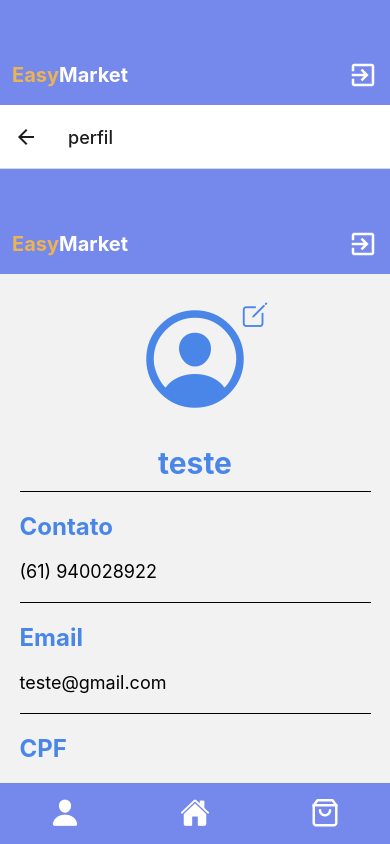
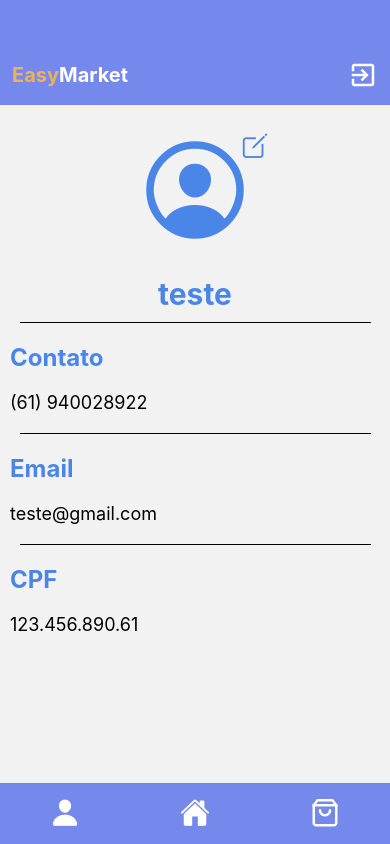
Before and after one commit to DaviMarinho/PlanBots-EasyMarket, a React Native app in the folder Frontend/: screen /perfil in a window 390 px wide. Built offline with nearby package versions, Linux system fonts and the light colour scheme.

Commit message:
adjust code
Signed-off-by: yukioz <yukio.link@gmail.com>

```diff
--- a/Frontend/App.js
+++ b/Frontend/App.js
@@ -11,7 +11,7 @@ import storePage from './src/scenes/storePage';
 import editUser from './src/scenes/editUser';
 import Navbar from './src/components/navbar';
 import Header from './src/components/header';
-import editStore from './src/scenes/editStore';
+// import editStore from './src/scenes/editStore';
 
 const Stack = createNativeStackNavigator();
 
@@ -19,7 +19,10 @@ const App = () => {
   return (
     <NavigationContainer>
       <Header />
-      <Stack.Navigator>
+      <Stack.Navigator
+        initialRouteName="home"
+        screenOptions={{ headerShown: false}}
+      >
         <Stack.Screen
           name="home"
           component={HomePage}
@@ -59,11 +62,11 @@ const App = () => {
           component={editUser}
           options={{ headerShown: false }}
         />
-        <Stack.Screen
+        {/* <Stack.Screen
           name="editStore"
           component={editStore}
           options={{ headerShown: false }}
-        />
+        /> */}
       </Stack.Navigator>
       <Navbar />
     </NavigationContainer>
--- a/Frontend/src/scenes/storePage/index.js
+++ b/Frontend/src/scenes/storePage/index.js
@@ -1,81 +1,51 @@
-import React, { useState, useEffect } from 'react';
-import { StyleSheet, View, Text, ActivityIndicator } from 'react-native';
+import React, { useState, useEffect } from 'react'
+import { StyleSheet, StatusBar, View, Text, Button, TextInput } from 'react-native';
 import AsyncStorage from '@react-native-async-storage/async-storage';
+import Navbar from '../../components/navbar';
+import Header from '../../components/header';
 import { getStoreData } from '../../services/apiservices';
 import AntDesign from 'react-native-vector-icons/AntDesign';
 
-const storePage = ({ navigation }) => {
-  const [userdata, setUserdata] = useState();
-  const [storeID, setStoreID] = useState();
+const storePage = () => {
   const [storeName, setStoreName] = useState();
   const [storeDescription, setStoreDescription] = useState();
 
   const getStoreDataFromAPI = async () => {
     try {
-      await getStoreData(storeID)
+      const value = await AsyncStorage.getItem('@storage_Key');
+      const userStoreID = JSON.parse(value).storeID;
+      getStoreData(userStoreID)
         .then((r) => {
           setStoreName(r.data.storeName);
           setStoreDescription(r.data.storeDescription);
         });
     } catch (e) {
       console.error(e);
-    };
-  };
-
-  const getUserData = async () => {
-    try {
-      const value = await AsyncStorage.getItem('@storage_Key');
-      setUserdata(JSON.parse(value));
-      // setStoreID(userdata.storeID);
-    } catch (e) {
-      console.error(e);
-    };
+    }
+    getStoreData()
   }
 
   useEffect(() => {
-    if (userdata) {
-      console.log('userdata', userdata);
     getStoreDataFromAPI();
-    }
-  }, [userdata]);
-
-  useEffect(() => {
-    console.log(storeName, storeDescription);
-    getUserData();
   }, []);
-
-  console.log(storeName, storeDescription);
 
   return (
     <View style={styles.container}>
-      {storeName && storeDescription ? (
-        <View>
-          <View style={styles.storeHeader}>
-            <View>
+      <Header />
+      <View style={styles.content}>
         <Text style={styles.label}>Nome:</Text>
         <Text style={styles.data}>{storeName}</Text>
         <Text style={styles.label}>Descrição:</Text>
         <Text style={styles.data}>{storeDescription}</Text>
+        <View style={styles.hr} />
       </View>
-            <AntDesign
-              name="edit"
-              size={30}
-              style={{ color: 'rgb(117,136,236)' }}
-              onPress={
-                () => navigation.navigate('editStore', { storeID, name: storeName, description: storeDescription })
-              } />
-          </View>
-          <View style={styles.hr} />
       <View style={styles.centralize}>
         <Text style={styles.label}>Produtos</Text>
       </View>
       <View style={styles.centralize}>
-            <AntDesign name="pluscircleo" size={50} style={{ color: 'rgb(117,136,236)' }} onPress={() => navigation.navigate('createStore')} />
+        <AntDesign name="pluscircleo" size={50} style={{ color: 'rgb(117,136,236)'}} onPress={() => navigation.navigate('createStore')} />
       </View>
-        </View>
-      ) : (
-        <ActivityIndicator size="large" color="red" />
-      )}
+      <Navbar />
     </View>
   );
 };
@@ -84,13 +54,9 @@ const styles = StyleSheet.create({
   container: {
     flex: 1,
   },
-  storeHeader: {
+  content: {
     paddingTop: 12,
     paddingBottom: 12,
-    paddingRight: 12,
-    paddingLeft: 12,
-    flexDirection: 'row',
-    justifyContent: 'space-between',
   },
   label: {
     fontSize: 24,
--- a/Frontend/src/scenes/userAccountScreen/index.js
+++ b/Frontend/src/scenes/userAccountScreen/index.js
@@ -9,7 +9,6 @@ import Navbar from '../../components/navbar';
 import Header from '../../components/header';
 import Ionicons from 'react-native-vector-icons/Ionicons';
 import AsyncStorage from '@react-native-async-storage/async-storage';
-import {widthPercentageToDP, heightPercentageToDP} from 'react-native-responsive-screen';
 
 const UserAccountScreen = (props) => {
 
@@ -49,14 +48,13 @@ const UserAccountScreen = (props) => {
 
   return (
     <View style={style.container} keyboardShouldPersistTaps='handled'>
-      <Header />
       <View style={style.teste}>
         {renderPhoto()}
         <Ionicons name="create-outline" size={30} color="#4A86E8" style={{ position: "absolute", right: 0, top: 25 }} />
       </View>
       <Text style={style.textName}>{userName}</Text>
 
-      <View style={{ alignSelf: 'center' }}>
+      <View style={{ alignSelf: 'center', width: '100%' }}>
 
         <View style={style.line} />
 
@@ -80,7 +78,6 @@ const UserAccountScreen = (props) => {
         </View>
 
       </View>
-      <Navbar />
     </View>
   );
 };
@@ -115,8 +112,9 @@ const style = StyleSheet.create({
   line: {
     backgroundColor: 'black',
     height: 1,
-    width: widthPercentageToDP('90%'),
-    margin: 10
+    width: '90%',
+    margin: 10,
+    alignSelf: 'center'
   },
   dataInput: {
     alignSelf: 'flex-start',
```
Lines whose indentation alone changed are shown as unchanged.
